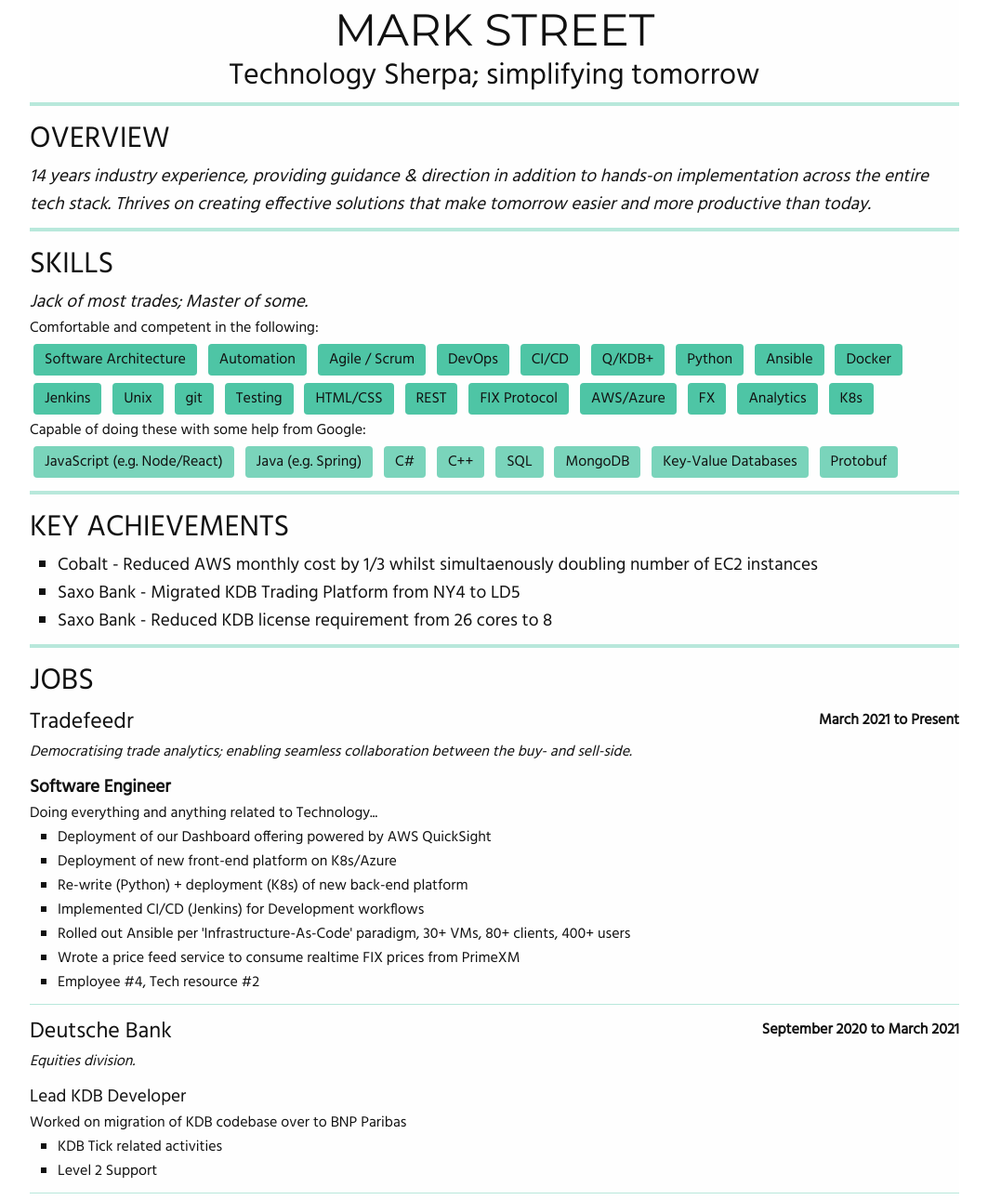
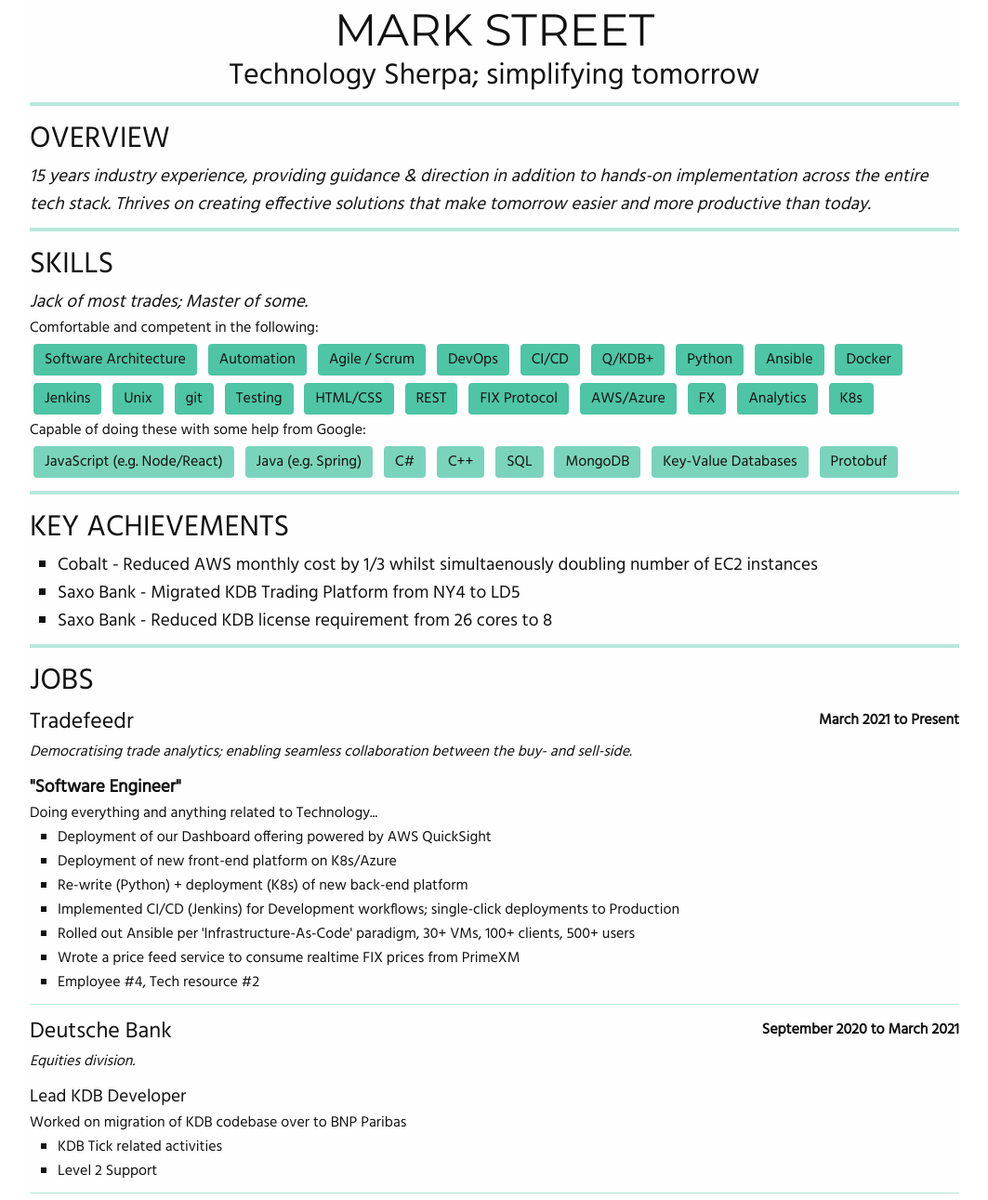
Before and after one commit to mkst/cv, a plain HTML site: page index.html in a window 1280 px wide. Shown: the top 1291 px of the page at 93% size, without its empty margins (108-1171 px from the left). Drawn offline with Linux system fonts and the light colour scheme.

Commit message:
Few more tweaks for H2 2023

```diff
--- a/index.html
+++ b/index.html
@@ -21,7 +21,7 @@
     OVERVIEW
   </span>
   <span class="medium italic">
-    14 years industry experience, providing guidance & direction in addition to
+    15 years industry experience, providing guidance & direction in addition to
     hands-on implementation across the entire tech stack.
     Thrives on creating effective solutions that make tomorrow easier and
     more productive than today.
@@ -106,7 +106,7 @@
 
   <span class="margin-top-small">
     <span class="float-left bold medium">
-      Software Engineer
+      "Software Engineer"
     </span>
     <span class="clear-both block">
       Doing everything and anything related to Technology...
@@ -123,10 +123,10 @@
         Re-write (Python) + deployment (K8s) of new back-end platform
       </li>
       <li class="bullet">
-        Implemented CI/CD (Jenkins) for Development workflows
+        Implemented CI/CD (Jenkins) for Development workflows; single-click deployments to Production
       </li>
       <li class="bullet">
-        Rolled out Ansible per 'Infrastructure-As-Code' paradigm, 30+ VMs, 80+ clients, 400+ users
+        Rolled out Ansible per 'Infrastructure-As-Code' paradigm, 30+ VMs, 100+ clients, 500+ users
       </li>
       <li class="bullet">
         Wrote a <a href="https://github.com/mkst/pricefeed">price feed</a> service to consume realtime
@@ -274,7 +274,7 @@
         Rewrote legacy core libraries (gateway, logging, ipc)
       </li>
       <li class="bullet">
-        Wrote web UI to allow simple analysis of client trades versus hedges
+        Wrote a web UI to allow simple analysis of client trades versus hedges
       </li>
     </ul>
   </span>
@@ -320,8 +320,7 @@
       July 2014 to September 2015
     </span>
     <span class="clear-both block">
-      A bridge between Business and IT; also responsible for building
-      and running small POCs.
+      A bridge between Business and IT; also responsible for building and running small POCs.
     </span>
   </span>
   <span class="margin-top-small">
@@ -354,13 +353,15 @@
     </span>
     <span class="clear-both block">
       On/Off-site consultancy, heavy focus on Test Automation, predominantly around FIX (4.0 -> 5.0SP2).
+      Clients included the London Metal Exchange, Bourse Direct, MF Global, Thomson Reuters, Deutsche Bank & more.
     </span>
+
   </span>
 
   <span class="line-break-thin"></span>
 
   <span class="float-left large">
-    <a href="https://www.fidessa.com/">Fidessa</a>
+    <a href="https://iongroup.com/products/markets/fidessa/">Fidessa (now Ion)</a>
   </span>
   <span class="float-right bold">
     August 2008 to July 2010
```
Also changed, not shown: 1 other file.
